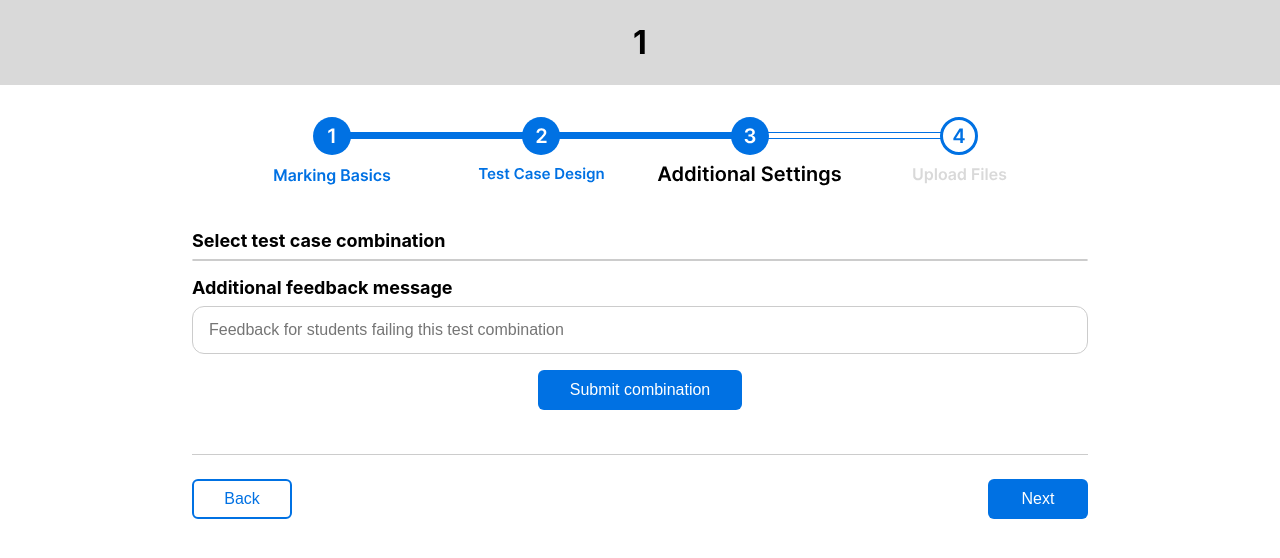
After one commit to ZzhangYH/AMFS, a Flask app: page /setup/additional-settings in a window 1280 px wide. The commit adds this page. Shown: the top 558 px of the page. Run offline with Flask 3, Linux system fonts and the light colour scheme; the visitor is signed in with stand-in values (Sample User, id 1); data that the repository does not hold is empty.

Commit message:
feat: Connect additional feedback with tests

```diff
--- a/amfs/setup.py
+++ b/amfs/setup.py
@@ -20,8 +20,8 @@ def basics():
         compile_command = request.form['cCommand']
         execute_command = request.form['eCommand']
         timeout = request.form['timeout']
+        error = None
 
-        error = None
         try:
             timeout = int(timeout)
             if timeout <= 0:
@@ -69,15 +69,13 @@ def test_case_design():
                     db.execute("""
                         INSERT INTO TestCase (tc_id, tc_name, tc_mark, tc_input)
                         VALUES (?, ?, ?, ?)
-                    """, (i, os.path.splitext(os.path.basename(filename))[0], mark, f.read()), )
+                    """, (i, os.path.splitext(os.path.basename(filename))[0], mark, f.read()))
                     # Insert feedback entries
                     db.execute("INSERT INTO Feedback (fb_id, fb_content) VALUES (?, ?)",
-                               (i, feedback),)
+                               (i, feedback))
                     # Update 1-1 feedback selection
                     db.execute("INSERT INTO FeedbackSelection (fb_id, tc_id) VALUES (?, ?)",
-                               (i, i),)
-                    # Batch commit all changes
-                    db.commit()
+                               (i, i))
 
                 # Remove temporarily saved test files
                 try:
@@ -85,6 +83,57 @@ def test_case_design():
                 except FileNotFoundError:
                     pass
 
-            return "Check database!"
+            # Batch commit all changes
+            db.commit()
+            return redirect(url_for('setup.additional_settings'))
 
     return render_template('setup/test-case-design.html', tests=tests)
+
+
+@bp.route('/additional-settings', methods=['GET', 'POST'])
+def additional_settings():
+    if session.get('job') is None:
+        return redirect(url_for('index'))
+
+    db = get_db()
+    tests = db.execute("SELECT * FROM TestCase").fetchall()
+
+    if request.method == 'POST':
+        selected_tests = request.form.getlist('tests')
+        error = None
+
+        if len(selected_tests) < 2:
+            error = "Please select at least two tests as a combination."
+
+        if error is not None:
+            flash(error)
+        else:
+            # Check if the combination already exists
+            new_combination = set(selected_tests)
+            feedbacks = db.execute("""
+                SELECT GROUP_CONCAT(tc_id) AS tc_group
+                FROM FeedbackSelection
+                GROUP BY fb_id
+            """).fetchall()
+            for feedback in feedbacks:
+                old_combination = set(feedback['tc_group'].split(','))
+                if old_combination == new_combination:
+                    error = "This combination already exists."
+                    break
+
+            if error is not None:
+                flash(error)
+            else:
+                # Insert additional feedback at the end of Feedback and get its id
+                db.execute("INSERT INTO Feedback (fb_content) VALUES (?)",
+                           (request.form['feedback'],))
+                db.commit()
+                fb_id = db.execute("SELECT fb_id FROM Feedback ORDER BY fb_id DESC").fetchone()[0]
+
+                # Connecting the feedback with the new combination
+                for tc_id in selected_tests:
+                    db.execute("INSERT INTO FeedbackSelection (fb_id, tc_id) VALUES (?, ?)",
+                               (fb_id, tc_id))
+                db.commit()
+
+    return render_template('setup/additional-settings.html', tests=tests)
--- a/amfs/static/style.css
+++ b/amfs/static/style.css
@@ -3,7 +3,10 @@
     --primary: #4A4A4A;
     --secondary: #CCCCCC;
     --tertiary: #F1F1F1;
-    --error: #E30000
+    --error: #E30000;
+    --normal-radius: 6px;
+    --input-radius: 12px;
+    --checkbox-radius: 3px;
 }
 
 html {
@@ -78,11 +81,11 @@ section {
     margin: 0.5rem 0 0.5rem 0;
 }
 
-.content button {
+button {
     cursor: pointer;
     width: 100px;
     height: 2.5rem;
-    border-radius: 10px;
+    border-radius: var(--normal-radius);
     border: 2px solid var(--accent);
     color: var(--accent);
     font-size: medium;
@@ -90,51 +93,81 @@ section {
     background-color: transparent;
 }
 
-.content form {
+form {
     display: flex;
     flex-direction: column;
 }
 
-.content label {
+label {
     font-size: large;
     font-weight: bold;
     margin-bottom: 0.5rem;
 }
 
-.content input {
+.table {
+    border: 1px solid var(--secondary);
+    border-radius: var(--input-radius);
+    margin-bottom: 1rem;
+    overflow: hidden;
+}
+
+table {
+    width: 100%;
+    border-collapse: collapse;
+}
+
+tr:nth-child(even) {
+    background-color: var(--tertiary);
+}
+
+td {
+    padding: 0.75rem 1rem 0.75rem 1rem;
+}
+
+table label {
+    font-size: medium;
+    font-weight: normal;
+    padding: 0;
+    margin: 0;
+}
+
+input {
     height: 3rem;
-    border-radius: 12px;
+    border-radius: var(--input-radius);
     box-sizing: border-box;
     font-size: medium;
     margin-bottom: 1rem;
     padding: 0 1rem 0 1rem;
 }
 
-.content input[type=text], input[type=number], .content textarea {
+input[type=text], input[type=number], .content textarea {
     border: 1px solid var(--secondary);
     color: var(--primary);
     text-align: start;
     resize: vertical;
 }
 
-.content input[type=submit] {
+input[type=submit], input[type=button] {
     cursor: pointer;
-    width: 100px;
+    width: fit-content;
+    min-width: 100px;
     height: 2.5rem;
-    border-radius: 10px;
+    display: inline-block;
+    border-radius: var(--normal-radius);
     border: none;
     color: white;
     text-align: center;
     background-color: var(--accent);
+    padding: 0 2rem 0 2rem;
 }
 
-.content input[type=file] {
+input[type=file] {
     align-self: center;
 }
 
-.content input[type=file]::file-selector-button {
+input[type=file]::file-selector-button {
     height: 3rem;
-    border-radius: 8px;
+    border-radius: var(--input-radius);
     border: none;
     color: var(--primary);
     background: var(--tertiary);
--- /dev/null
+++ b/amfs/templates/setup/additional-settings.html
@@ -0,0 +1,43 @@
+{% extends 'base.html' %}
+
+{% block title %}Setup (Additional Settings){% endblock %}
+{% block header %}{{ session['job'] }}{% endblock %}
+
+{% block status %}
+    <div>
+        <img src="{{ url_for('static', filename='setup/status-bar-3.svg') }}" alt="Status Bar">
+    </div>
+{% endblock %}
+
+{% block content %}
+    <form method="post">
+        <label>Select test case combination</label>
+        <div class="table">
+            <table id="test_case_list">
+                <tbody>
+                {% for test in tests %}
+                    <tr>
+                        <td>
+                            <input type="checkbox" name="tests" id="test_{{ loop.index }}"
+                                   value="{{ loop.index }}">
+                            <label class="normal" for="test_{{ loop.index }}">
+                                {{ test['tc_name'] }}
+                            </label>
+                        </td>
+                    </tr>
+                {% endfor %}
+                </tbody>
+            </table>
+        </div>
+        <label for="feedback">Additional feedback message</label>
+        <input type="text" name="feedback" id="feedback"
+               placeholder="Feedback for students failing this test combination" required>
+        <input type="submit" value="Submit combination" style="align-self: center">
+        <div class="spacer"></div>
+        <div class="divider"></div>
+        <div class="form-footer">
+            <button type="button" onclick="window.history.back()">Back</button>
+            <input type="button" value="Next">
+        </div>
+    </form>
+{% endblock %}
```
Also changed, not shown: other parts of amfs/static/style.css (+56 -2 lines).
